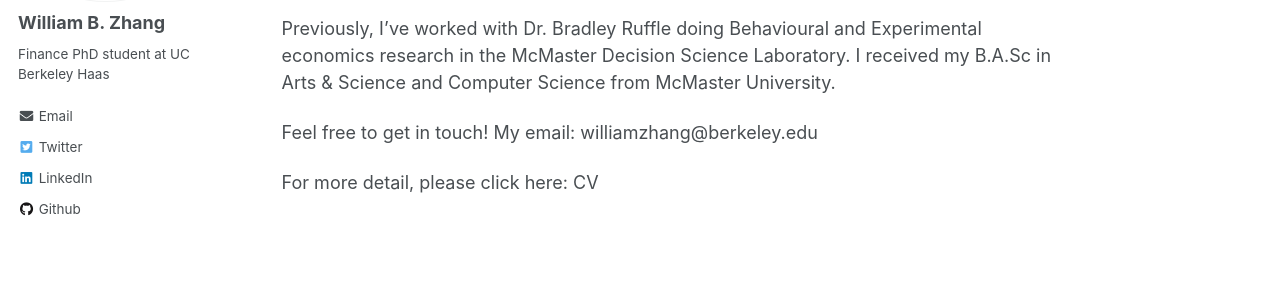
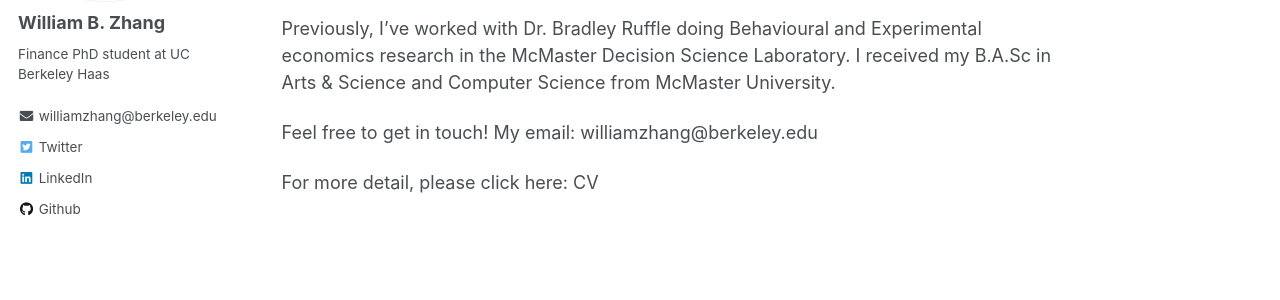
Before and after one commit to williambowenzhang/williambowenzhang.github.io, a Jekyll site: the page built from _pages/about.md, in a window 1280 px wide. Shown: the part 250-550 px from the top of the page. Built offline with Jekyll 4.4.1, drawn with Linux system fonts in a browser that asks for light colours.

Commit message:
email label change

```diff
--- a/_data/ui-text.yml
+++ b/_data/ui-text.yml
@@ -25,7 +25,7 @@ en: &DEFAULT_EN
   feed_label                 : "Feed"
   powered_by                 : "Powered by"
   website_label              : "Website"
-  email_label                : "Email"
+  email_label                : "williamzhang@berkeley.edu"
   recent_posts               : "Recent Posts"
   undefined_wpm              : "Undefined parameter words_per_minute at _config.yml"
   comment_form_info          : "Your email address will not be published. Required fields are marked"
```
